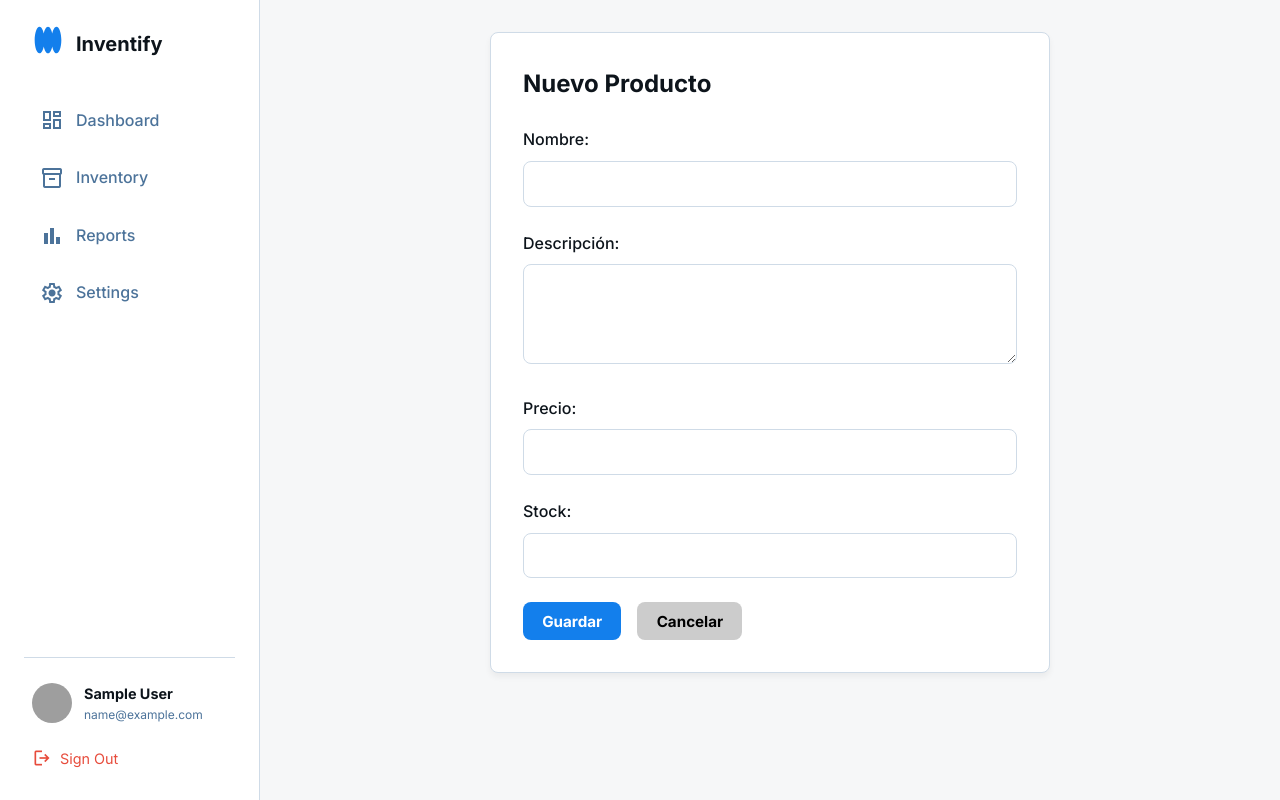
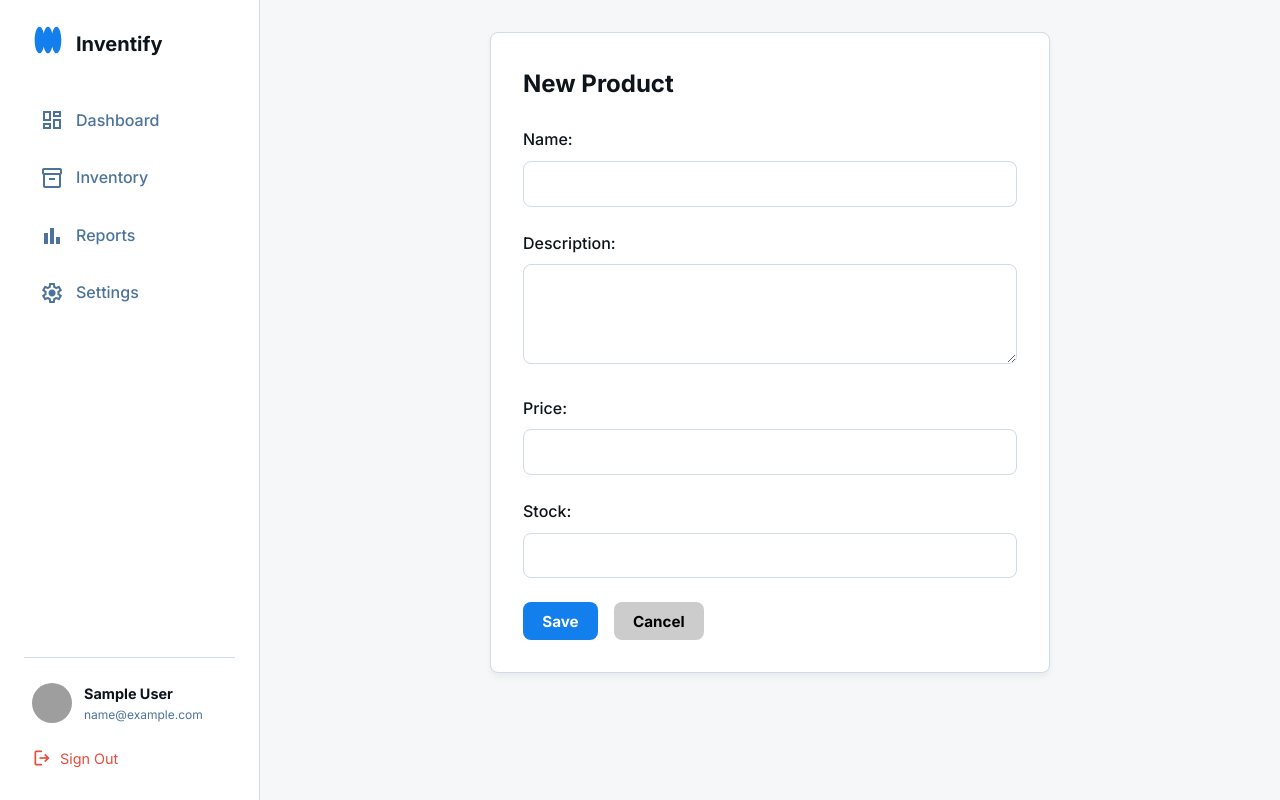
Before and after one commit to mat1520/SaaS-de-inventario-en-Goland, a React (Vite) app in the folder Frontend/: page /products/new in a window 1280 px wide. Built offline with nearby package versions, Linux system fonts and the light colour scheme; sample sign-in values are in the browser's storage; grey boxes are pictures that could not be loaded.

Commit message:
feat: translate ProductFormPage to English for improved accessibility

```diff
--- a/Frontend/src/pages/ProductFormPage.jsx
+++ b/Frontend/src/pages/ProductFormPage.jsx
@@ -25,8 +25,8 @@ const ProductFormPage = () => {
             const data = await ProductService.getById(id);
             setProduct(data);
         } catch (error) {
-            console.error("Error cargando producto", error);
-            setError('Error al cargar el producto');
+            console.error("Error loading product", error);
+            setError('Error loading product');
         }
     };
 
@@ -48,19 +48,19 @@ const ProductFormPage = () => {
             }
             navigate('/products');
         } catch (error) {
-            console.error("Error guardando producto", error);
-            setError('Error al guardar el producto. Verifique los datos.');
+            console.error("Error saving product", error);
+            setError('Error saving product. Please check the data.');
         }
     };
 
     return (
         <div className="container" style={{ maxWidth: '600px' }}>
             <div className="card">
-                <h2 style={{ marginBottom: '1.5rem' }}>{isEdit ? 'Editar Producto' : 'Nuevo Producto'}</h2>
+                <h2 style={{ marginBottom: '1.5rem' }}>{isEdit ? 'Edit Product' : 'New Product'}</h2>
                 {error && <div className="alert alert-error">{error}</div>}
                 <form onSubmit={handleSubmit}>
                     <div className="form-group">
-                        <label className="form-label">Nombre:</label>
+                        <label className="form-label">Name:</label>
                         <input
                             type="text"
                             name="name"
@@ -71,7 +71,7 @@ const ProductFormPage = () => {
                         />
                     </div>
                     <div className="form-group">
-                        <label className="form-label">Descripción:</label>
+                        <label className="form-label">Description:</label>
                         <textarea
                             name="description"
                             className="form-control"
@@ -82,7 +82,7 @@ const ProductFormPage = () => {
                         />
                     </div>
                     <div className="form-group">
-                        <label className="form-label">Precio:</label>
+                        <label className="form-label">Price:</label>
                         <input
                             type="number"
                             name="price"
@@ -107,8 +107,8 @@ const ProductFormPage = () => {
                         />
                     </div>
                     <div style={{ display: 'flex', gap: '1rem' }}>
-                        <button type="submit" className="btn btn-primary">Guardar</button>
-                        <button type="button" className="btn" style={{ backgroundColor: '#ccc' }} onClick={() => navigate('/products')}>Cancelar</button>
+                        <button type="submit" className="btn btn-primary">Save</button>
+                        <button type="button" className="btn" style={{ backgroundColor: '#ccc' }} onClick={() => navigate('/products')}>Cancel</button>
                     </div>
                 </form>
             </div>
```
